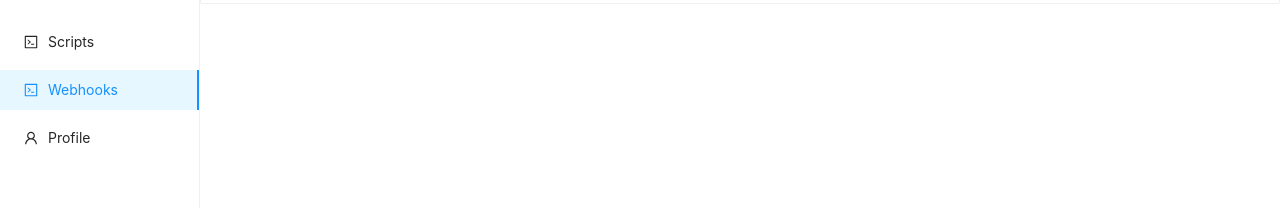
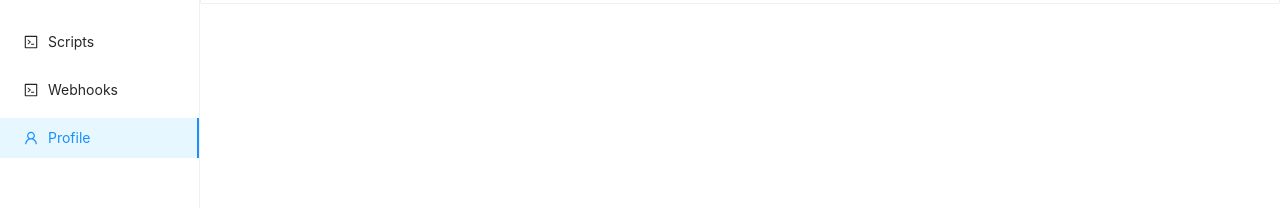
Before and after one commit to shelang/jolo, a React (Create React App) app: page /dashboard/profile in a window 1280 px wide. Shown: the part 142-350 px from the top of the page. Built offline with nearby package versions, Linux system fonts and the light colour scheme; no server answers; sample sign-in values are in the browser's storage.

Commit message:
bugfix menu

```diff
--- a/src/components/menu/menu.js
+++ b/src/components/menu/menu.js
@@ -32,10 +32,10 @@
 			onClick={handleClick}
 			style={{ maxHeight: "94vh", height: "94vh", overflow: "auto" }}
 		>
-			{menuItems.map((menuItem, index) => {
+			{menuItems.map((menuItem) => {
 				return (
 					<Can
-						key={index + 1}
+						key={menuItem.id.toString()}
 						depth={1}
 						yes={(props) => (
 							<Menu.Item
```
